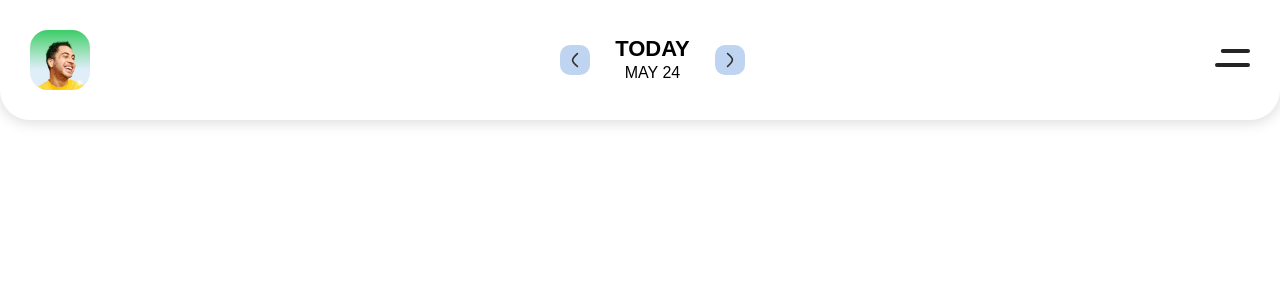
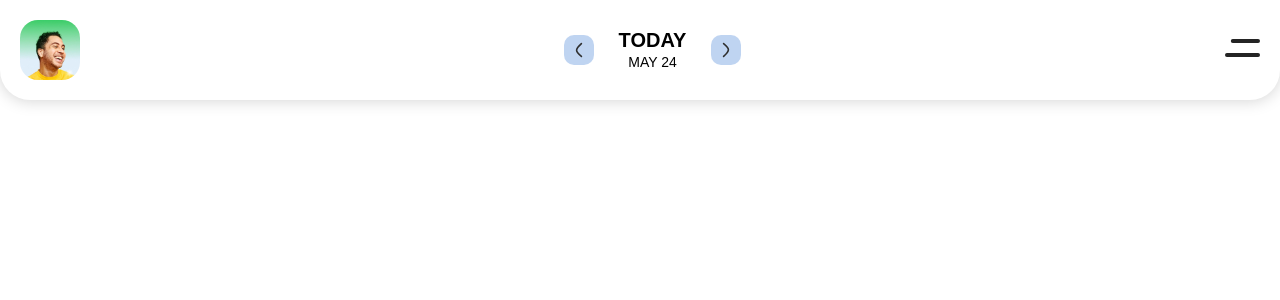
Before and after one commit to MahshadOliaie/Fitness-App, a React (Vite) app: page / in a window 1280 px wide. Shown: the top 300 px of the page. Built offline with nearby package versions, Linux system fonts and the light colour scheme.

Commit message:
adited header

```diff
--- a/src/components/Header/index.module.css
+++ b/src/components/Header/index.module.css
@@ -4,7 +4,7 @@
     display: flex;
     align-items: center;
     justify-content: space-between;
-    padding: 30px;
+    padding: 20px;
     box-shadow: 0 1px 1rem rgb(212, 212, 212);
     border-bottom-left-radius: 30px;
     border-bottom-right-radius: 30px;
@@ -34,12 +34,13 @@
 
 .today{
     font-weight: 700;
-    font-size: 22px;
+    font-size: 20px;
     margin: 0;
 }
 
 .month{
     margin: 2px;
+    font-size: 14px;
 }
 
 .previous , .next{
```
